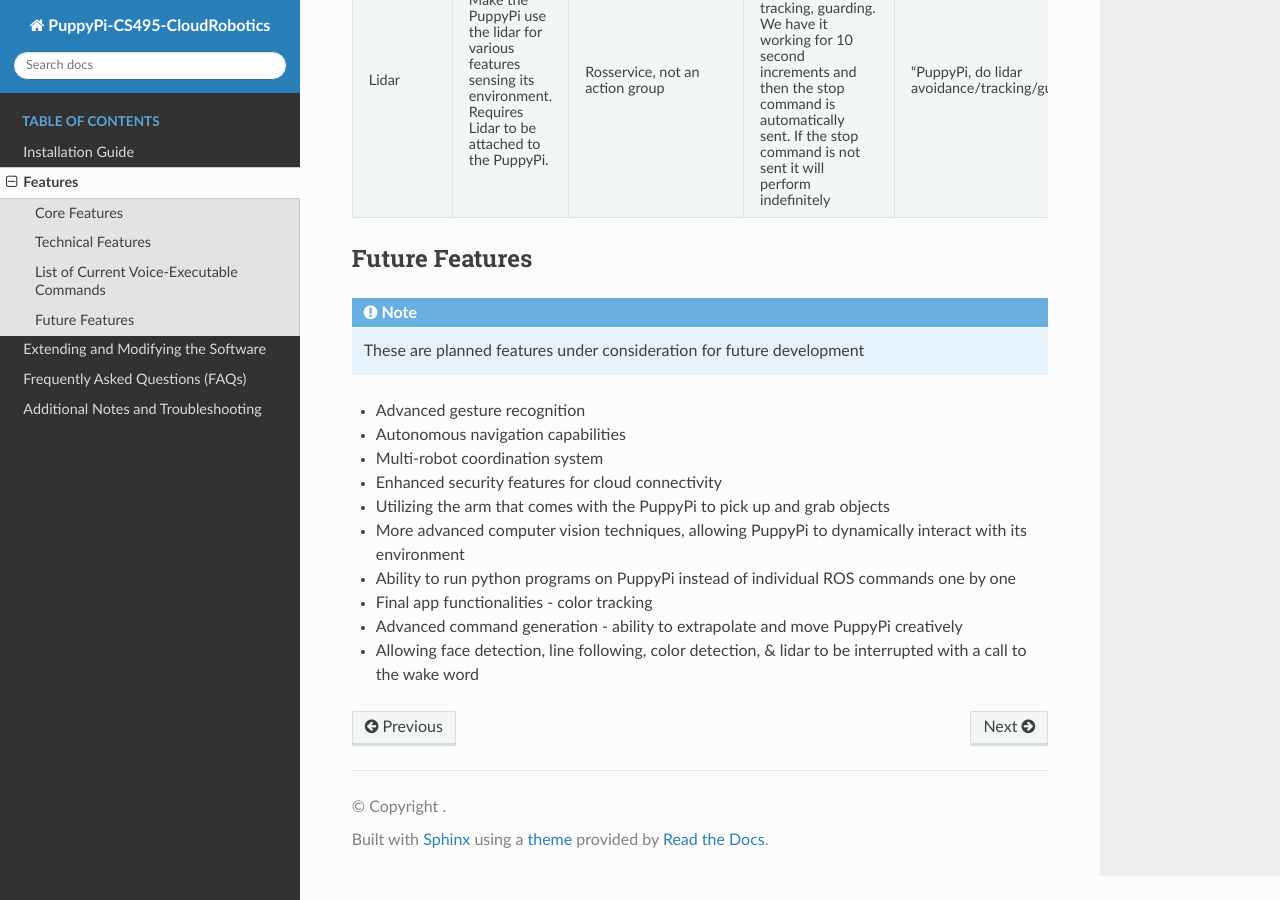
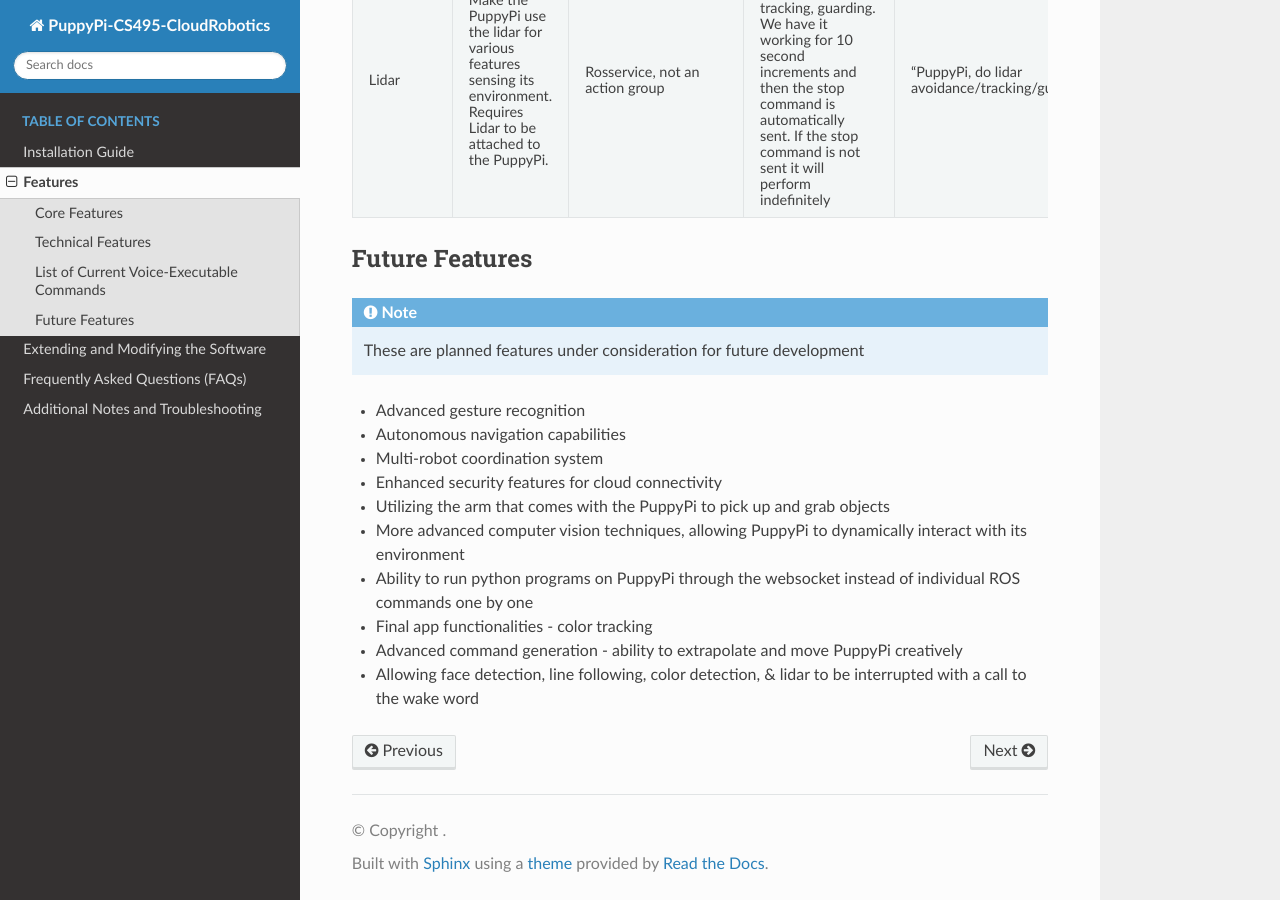
Before and after one commit to CS-495-Cloud-Robotics-Team/PuppyPi, a Sphinx documentation site: the page built from docs/features.rst, in a window 1280 px wide and 900 px high, scrolled down 5533 px. Built offline with Sphinx 7.4.7 and the Read the Docs theme 3.1.0, drawn with Linux system fonts in a browser that asks for light colours; pages that are not in the unit, such as notebooks, are missing from menus.

Commit message:
Update features.rst

```diff
--- a/docs/features.rst
+++ b/docs/features.rst
@@ -257,7 +257,7 @@ Future Features
 - Enhanced security features for cloud connectivity
 - Utilizing the arm that comes with the PuppyPi to pick up and grab objects
 - More advanced computer vision techniques, allowing PuppyPi to dynamically interact with its environment
-- Ability to run python programs on PuppyPi instead of individual ROS commands one by one
+- Ability to run python programs on PuppyPi through the websocket instead of individual ROS commands one by one
 - Final app functionalities - color tracking
 - Advanced command generation - ability to extrapolate and move PuppyPi creatively
 - Allowing face detection, line following, color detection, & lidar to be interrupted with a call to the wake word
```
